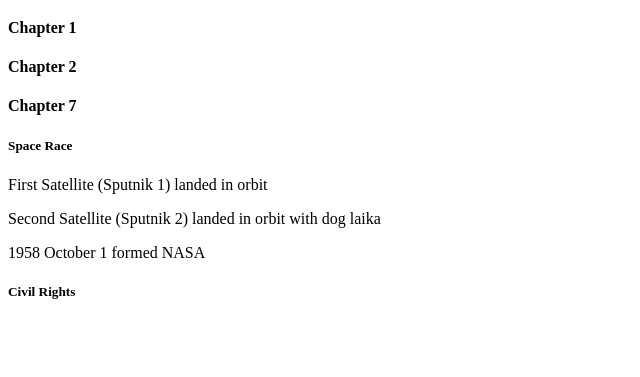
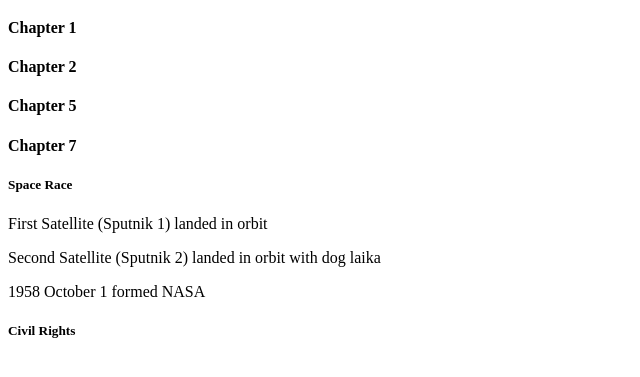
Before and after one commit to anilsyamanthakam/books, a plain HTML site: page american_history.html in a window 1280 px wide. Shown: the part 61-438 px from the top of the page, without its empty margins (0-640 px from the left). Drawn offline with Linux system fonts and the light colour scheme.

Commit message:
Update american_history.html

```diff
--- a/american_history.html
+++ b/american_history.html
@@ -7,6 +7,7 @@
 <h1>American History - William D Willis</h1>
   <h4>Chapter 1</h4>
   <h4>Chapter 2</h4>
+  <h4>Chapter 5</h4>
   <h4>Chapter 7</h4>
   <h5>Space Race</h5>
   <p>First Satellite (Sputnik 1) landed in orbit</p>
```
